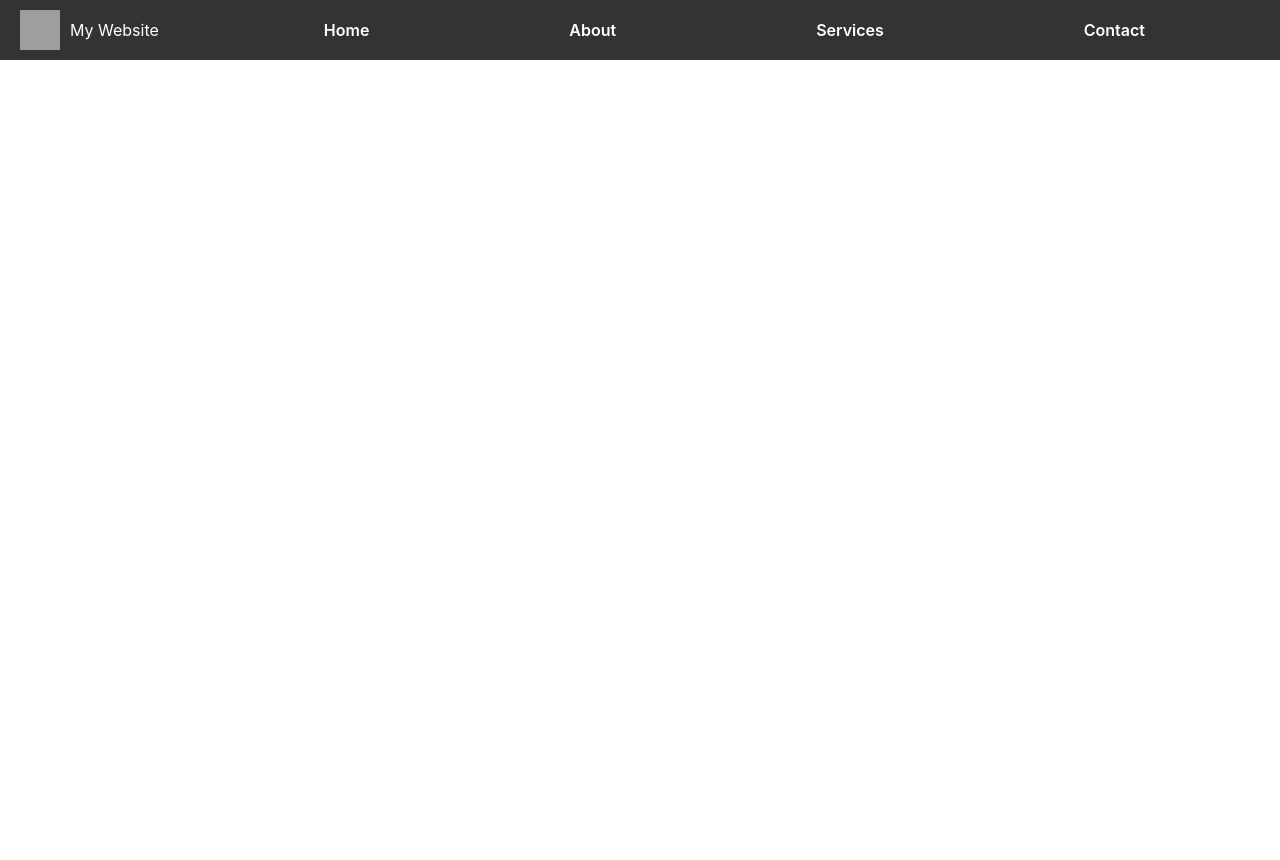
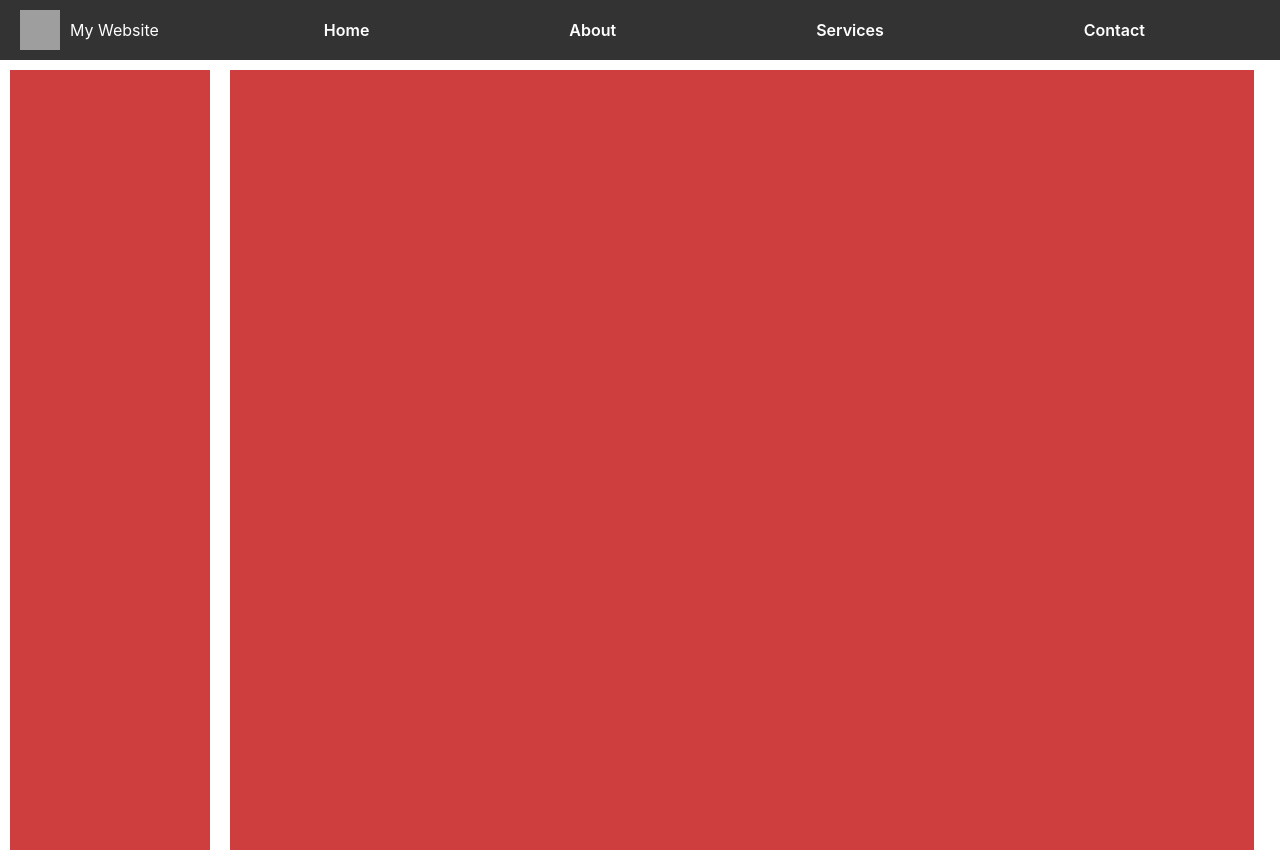
Before and after one commit to kaylonm17/ByAnyMeans, a React (Create React App) app: page / in a window 1280 px wide. Before the commit the page ends 800 px from the top, so only its background shows below. Built offline with nearby package versions, Linux system fonts and the light colour scheme; grey boxes are pictures that could not be loaded.

Commit message:
mac push

```diff
--- a/package.json
+++ b/package.json
@@ -8,6 +8,7 @@
     "@testing-library/user-event": "^13.5.0",
     "react": "^18.2.0",
     "react-dom": "^18.2.0",
+    "react-router-dom": "^5.3.4",
     "react-scripts": "5.0.1",
     "web-vitals": "^2.1.4"
   },
--- a/src/Home.js
+++ b/src/Home.js
@@ -1,11 +1,24 @@
 import React from "react";
 import Navbar from "./Navbar";
+import { BrowserRouter as Router, Route, Switch } from 'react-router-dom';
+import './styles/Home.css';
 
 function Home() {
   return (
     <div className="App">
       <Navbar />
-      {/* Rest of your content */}
+      <header>
+
+      </header>
+      <body>
+      <div className="home-container">
+        <div className="home-item home-item-1"></div>
+
+        <div className="home-item home-item-3"></div>
+
+      </div>
+      </body>
+
     </div>
   );
 }
--- a/src/styles/Home.css
+++ b/src/styles/Home.css
@@ -1,17 +1,20 @@
+.body {
+    min-height: 100%;
+}
 .home-container {
     display: flex;
-
+    height: 100vh;
 }
 
 .home-item {
     width: 200px;
     margin: 10px;
-    background-color: whitesmoke;
+    background-color: rgb(207, 62, 62);
 }
 
 .home-item-1 {
     min-height: 100px;
-
+    min-width: 10vw;
 }
 
 .home-item-2 {
@@ -21,5 +24,5 @@
 
 .home-item-3 {
     min-height: 100px;
-
+    min-width: 80vw;
 }
```
Also changed, not shown: src/index.js (+6 -6 lines), 1 other file (tests, documents, lock files or other folders).
